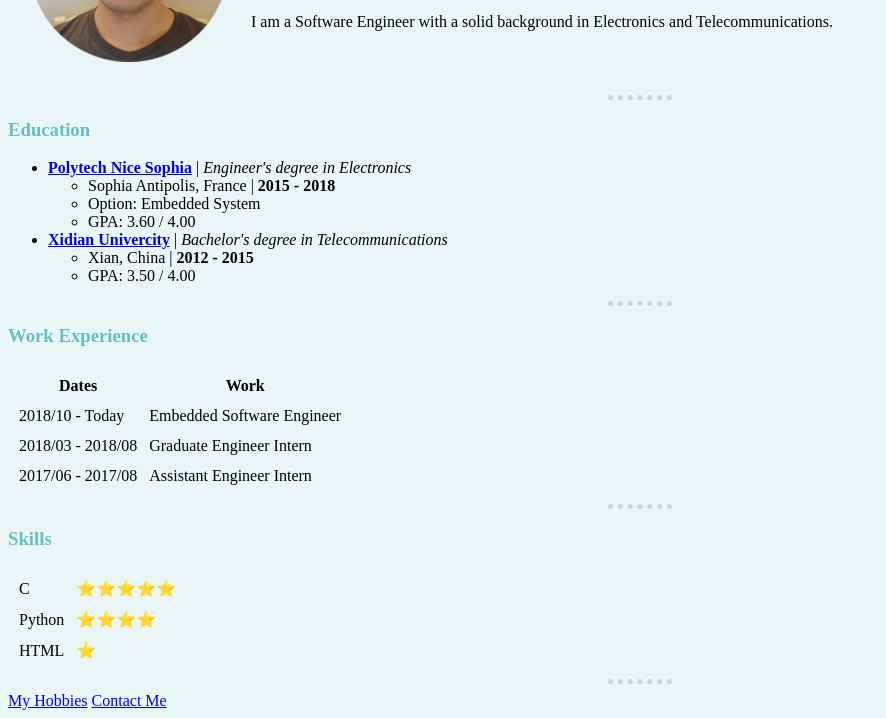
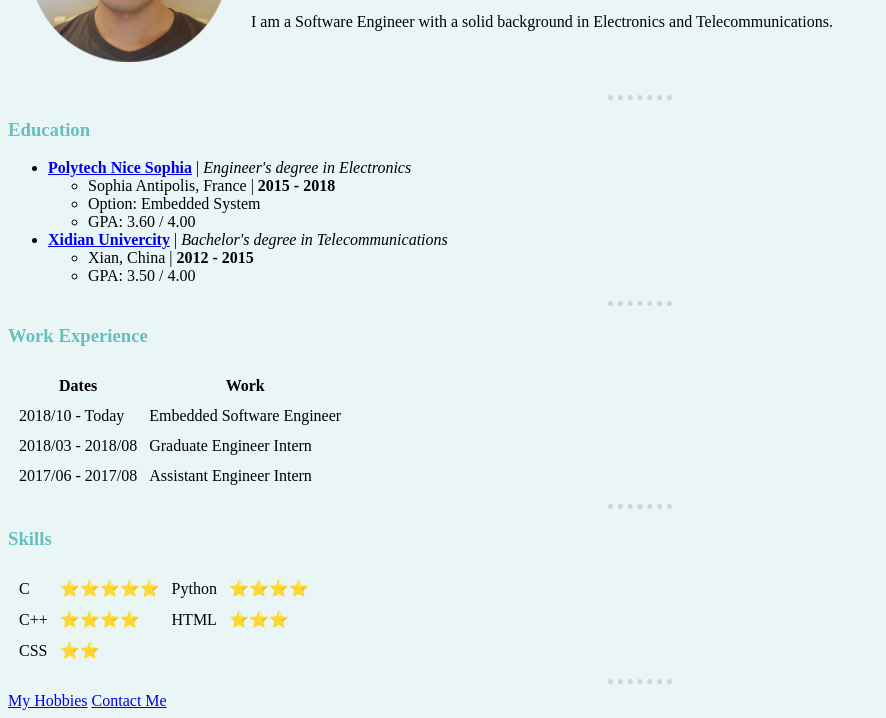
Before and after one commit to dev-zheliu/cv, a plain HTML site: page index.html in a window 1280 px wide. Shown: the part 167-885 px from the top of the page, without its empty margins (0-886 px from the left). Drawn offline with Linux system fonts and the light colour scheme.

Commit message:
Update of skills to two columns

```diff
--- a/index.html
+++ b/index.html
@@ -90,23 +90,27 @@
   <hr>
 
   <h3>Skills</h3>
+
   <table cellspacing="10">
     <tr>
       <td>C</td>
       <td>⭐⭐⭐⭐⭐</td>
-    </tr>
-    <tr>
       <td>Python</td>
       <td>⭐⭐⭐⭐</td>
     </tr>
     <tr>
+      <td>C++</td>
+      <td>⭐⭐⭐⭐</td>
       <td>HTML</td>
-      <td>⭐</td>
+      <td>⭐⭐⭐</td>
+    </tr>
+    <tr>
+      <td>CSS</td>
+      <td>⭐⭐</td>
     </tr>
   </table>
 
   <hr>
-
   <a href="hobbies.html">My Hobbies</a>
   <a href="contacts.html">Contact Me</a>
 </body>
```
